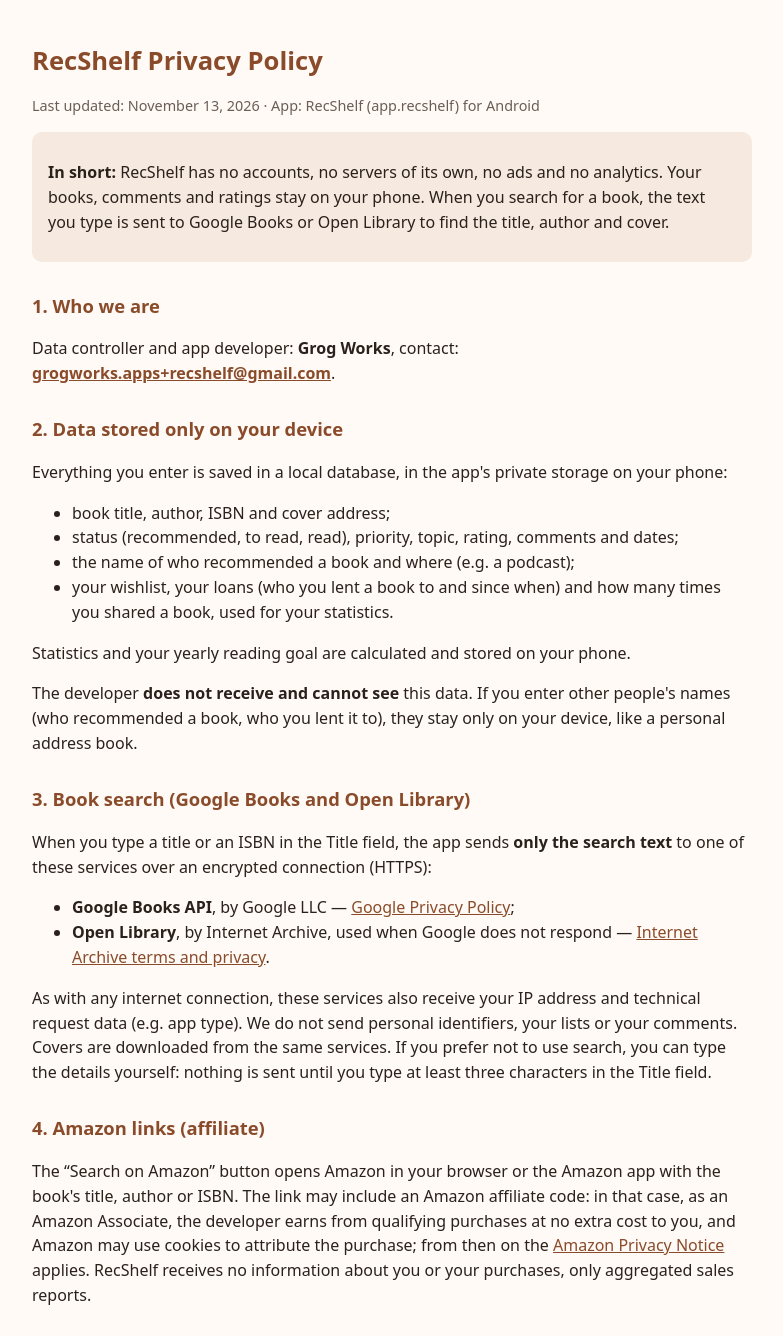
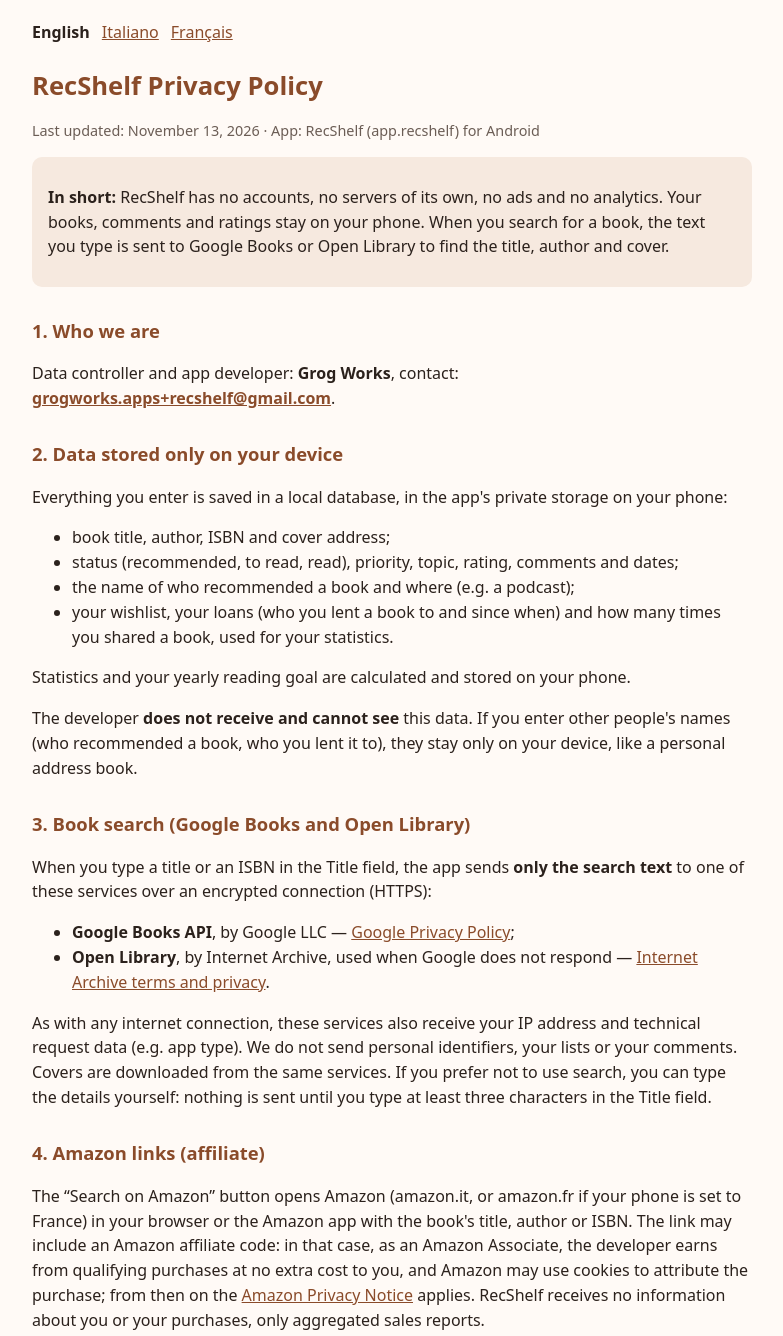
Before and after one commit to Grogworks/grogworks.github.io, a plain HTML site: page recshelf/privacy.html in a window 1280 px wide. Shown: the top 1336 px of the page, without its empty margins (248-1031 px from the left). Drawn offline with Linux system fonts and the light colour scheme.

Commit message:
Privacy policy: language links and Amazon store by country

```diff
--- a/recshelf/privacy.html
+++ b/recshelf/privacy.html
@@ -12,7 +12,7 @@
   h2 { color: #8a4b2a; font-size: 1.15em; margin-top: 1.6em; }
   .meta { color: #6b5d55; font-size: .9em; }
   .box { background: #f6e9df; border-radius: 10px; padding: 12px 16px; }
-  nav a { margin-right: 12px; }
+  nav a, nav strong { margin-right: 12px; }
   hr { border: 0; border-top: 1px solid #e3d3c7; margin: 40px 0; }
   a { color: #8a4b2a; }
   @media (prefers-color-scheme: dark) {
@@ -25,6 +25,8 @@
 </style>
 </head>
 <body>
+<nav><strong>English</strong><a href="it/privacy.html">Italiano</a><a href="fr/privacy.html">Français</a></nav>
+
 <section id="en" lang="en">
 <h1>RecShelf Privacy Policy</h1>
 <p class="meta">Last updated: November 13, 2026 · App: RecShelf (app.recshelf) for Android</p>
@@ -67,8 +69,8 @@ from the same services. If you prefer not to use search, you can type the detail
 nothing is sent until you type at least three characters in the Title field.</p>
 
 <h2>4. Amazon links (affiliate)</h2>
-<p>The “Search on Amazon” button opens Amazon in your browser or the Amazon app with the book's title, author
-or ISBN. The link may include an Amazon affiliate code: in that case, as an Amazon Associate, the developer earns
+<p>The “Search on Amazon” button opens Amazon (amazon.it, or amazon.fr if your phone is set to France) in your browser
+or the Amazon app with the book's title, author or ISBN. The link may include an Amazon affiliate code: in that case, as an Amazon Associate, the developer earns
 from qualifying purchases at no extra cost to you, and Amazon may use cookies to attribute the purchase; from then on the
 <a href="https://www.amazon.com/privacy">Amazon Privacy Notice</a> applies. RecShelf receives no information
 about you or your purchases, only aggregated sales reports.</p>
```
